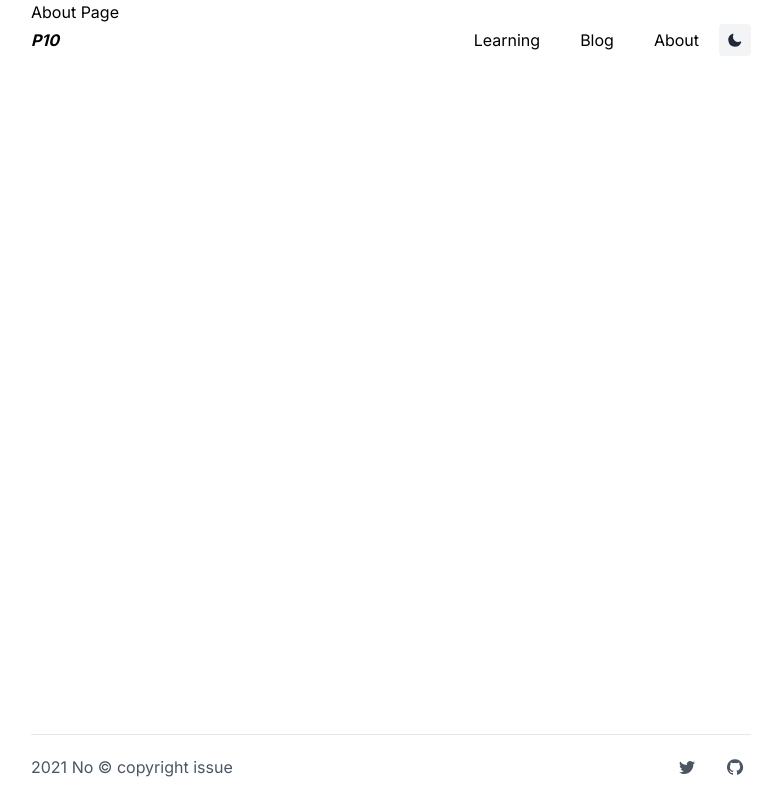
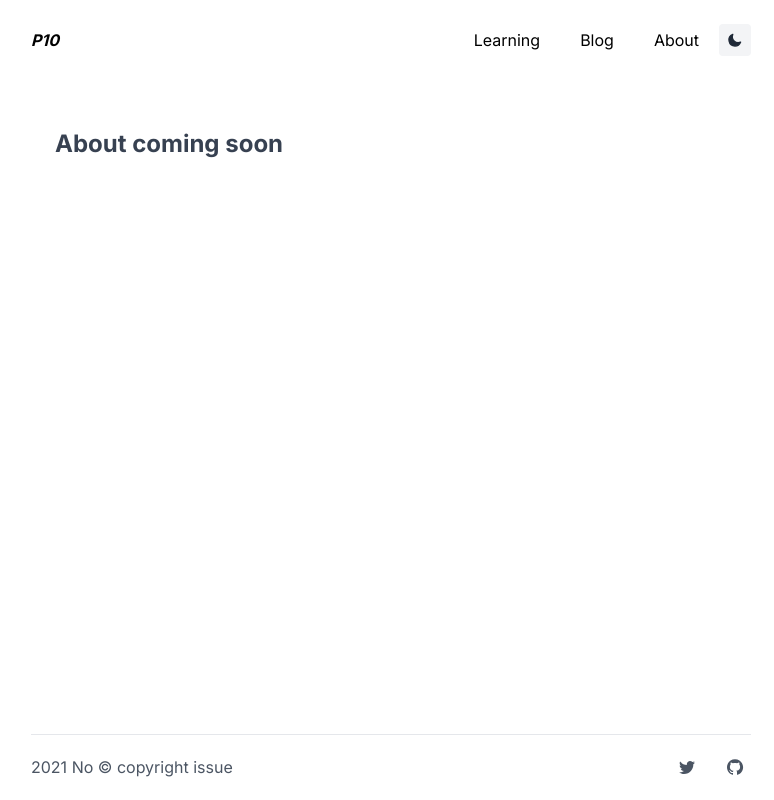
Before and after one commit to pranavp10/pranavp10.me, a Next.js app: page /about in a window 1280 px wide. Shown: the whole page, without its empty margins (249-1023 px from the left). Built offline with nearby package versions, Linux system fonts and the light colour scheme; a web font is replaced by a local one; what @tailwindcss/typography would draw is missing.

Commit message:
learnig page created

```diff
--- a/src/pages/about.js
+++ b/src/pages/about.js
@@ -1,9 +1,9 @@
-const About = () => {
-  const a = '';
-  return (
-    <>
-      <div>About Page</div>
-    </>
-  );
-};
+const About = () => (
+  <div className="pt-32">
+    <div className="flex flex-col justify-center items-start max-w-2xl mx-auto mb-16">
+      <h1 className="text-xl font-bold text-gray-700 md:text-2xl">About coming soon</h1>
+    </div>
+  </div>
+);
+
 export default About;
--- /dev/null
+++ b/src/pages/learning.js
@@ -0,0 +1,9 @@
+const Learning = () => (
+  <div className="pt-32">
+    <div className="flex flex-col justify-center items-start max-w-2xl mx-auto mb-16">
+      <h1 className="text-xl font-bold text-gray-700 md:text-2xl">Learning Coming soon</h1>
+    </div>
+  </div>
+);
+
+export default Learning;
```
